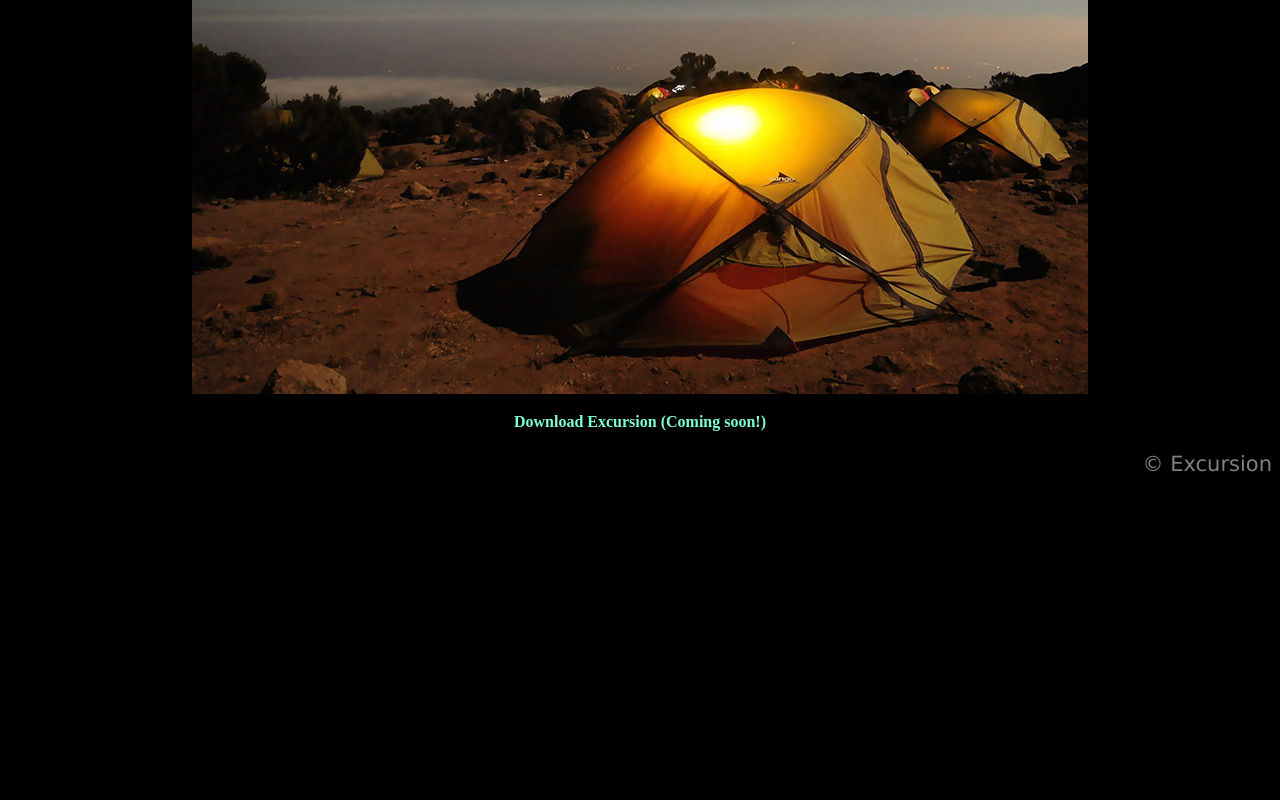
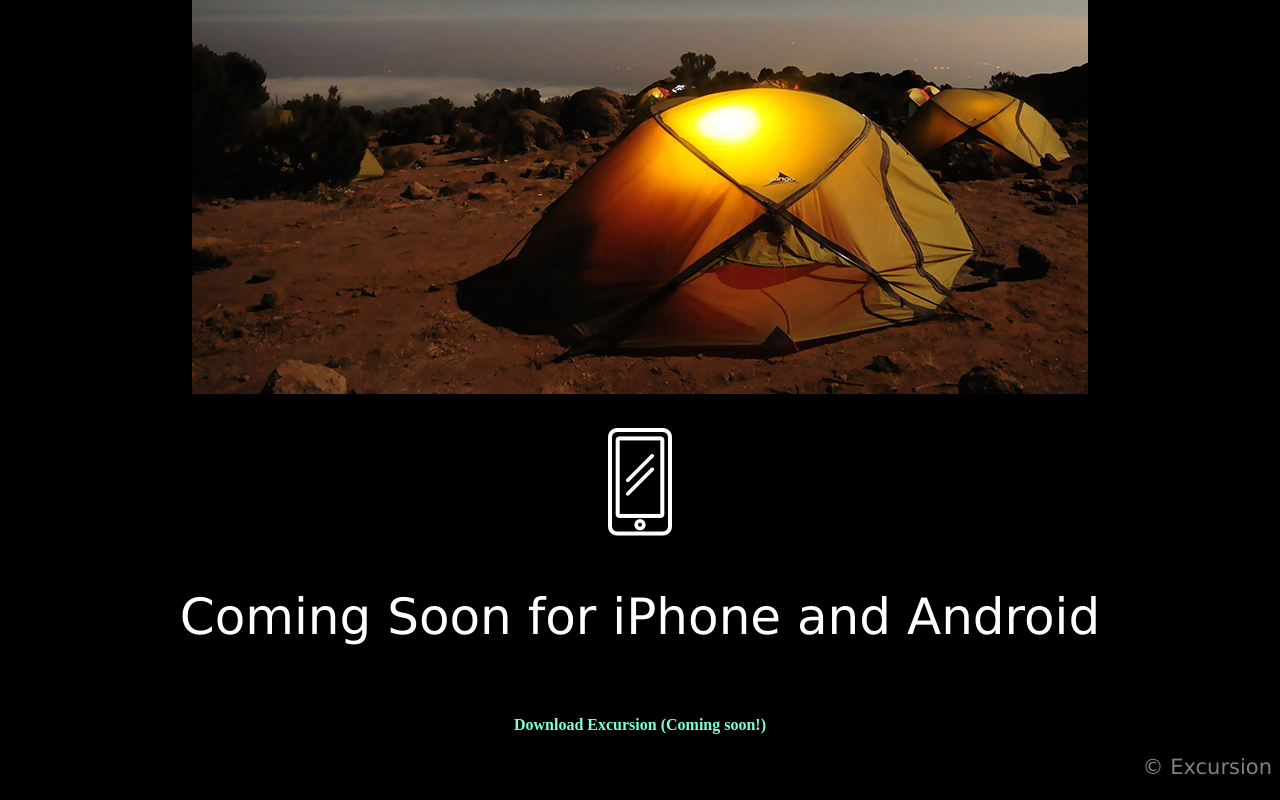
Before and after one commit to xsanger/excursion, a plain HTML site: page index.html in a window 1280 px wide. Shown: the part 612-1412 px from the top of the page. Before the commit the page ends 1109 px from the top, so only its background shows below. Drawn offline with Linux system fonts and the light colour scheme.

Commit message:
Final
Last images added.

```diff
--- a/index.html
+++ b/index.html
@@ -20,9 +20,16 @@
   <img src="./resources/camp.jpg">
 </center>
 </p>
-    <p>
+<br>
+    <center>
+      <img src="./resources/phone.png">
+    </center>
+  </br>
+    <h1>Coming Soon for iPhone and Android</h1>
+  <br>
     <h3><div id="link"<p>Download Excursion (Coming soon!)<a href="https://b2rkkrdi8jj221t8u8omd0he72je20urell88f7ebhllfmkt15tg.codecademy.cloud/#" target="_blank"></a>
-  </p>
+  </br>
+</p>
   <footer>
     <p>© Excursion</p>
   </footer>
```
Also changed, not shown: resources/phone.png (added).
